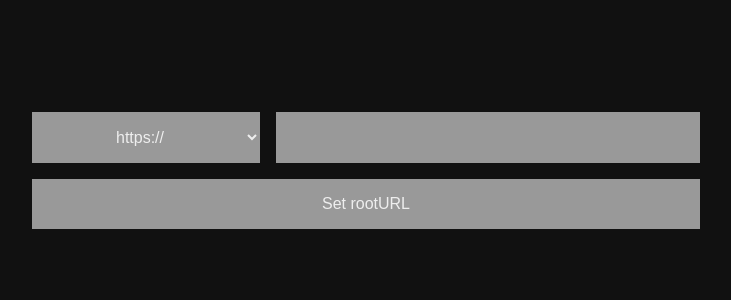
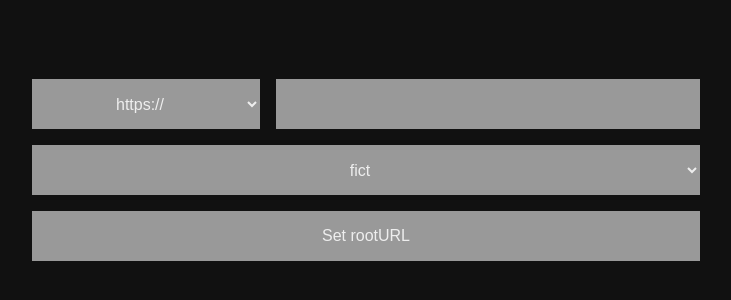
Before and after one commit to sileniri/imagesss, a React (Vite) app in the folder client/: page / in a window 1280 px wide. Shown: the part 230-530 px from the top of the page, without its empty margins (274-1005 px from the left). Built offline with nearby package versions, Linux system fonts and the light colour scheme.

Commit message:
Added category 'top8', App.jsx

```diff
--- a/client/src/App.jsx
+++ b/client/src/App.jsx
@@ -69,9 +69,12 @@ function App() {
         "5563.jpeg",
         "7657.jpg",
     ];
+    const top8 = ["7755.jpg", "1009.jpeg", "3792.jpg", "6426.png", "6310.jpeg", "4226.jpeg", "2561.jpeg", "6991.jpg"];
+    const [initialArr, setInitialArr] = useState(eval(localStorage.getItem("initArr")));
     const [rootURL, setRootURL] = useState(localStorage.getItem("rootURL"));
-    const [initialArr, setInitialArr] = useState(fict);
     const shuffle = () => {
+        console.log(initialArr.length);
+        if (initialArr.length > 4) {
             const transitionImgs = JSON.parse(sessionStorage.getItem("transImgs"));
             let newArr = initialArr
             .map((value) => ({value, sort: Math.random()}))
@@ -86,8 +89,9 @@ function App() {
                 : null;
             console.log(transitionImgs, newArr);
             return newArr;
+        }
     };
-    const [imgArr, setImgArr] = useState(shuffle());
+    const [imgArr, setImgArr] = useState(rootURL ? shuffle() : null);
     const [hiddenState, setHiddenState] = useState(sessionStorage.getItem("hidden") !== "false");
     const toggleHiddenState = () => {
         sessionStorage.setItem("hidden", !hiddenState);
@@ -96,8 +100,11 @@ function App() {
     const updateRootURL = (formData) => {
         const urlType = formData.get("urlType");
         const url = formData.get("url");
+        const initArr = formData.get("initArr");
         setRootURL(urlType + url);
         localStorage.setItem("rootURL", urlType + url);
+        setInitialArr(initArr);
+        localStorage.setItem("initArr", initArr);
     };
 
     const handleMotion = (evt) => {
@@ -194,6 +201,10 @@ function App() {
                             </select>
                             <input type="text" name="url" />
                         </span>
+                        <select name="initArr">
+                            <option value="fict">fict</option>
+                            <option value="top8">top8</option>
+                        </select>
                         <button type="submit">Set rootURL</button>
                     </form>
                 </>
--- a/client/src/style.css
+++ b/client/src/style.css
@@ -95,7 +95,7 @@ form {
         text-align: center;
 
         &:not(button) {
-            width: 0;
+            flex-basis: 0;
             flex-grow: 1;
         }
         &:is(input) {
@@ -106,4 +106,7 @@ form {
         display: flex;
         gap: var(--_gap);
     }
+    & > * {
+        max-height: 50px;
+    }
 }
```
Lines whose indentation alone changed are shown as unchanged.
